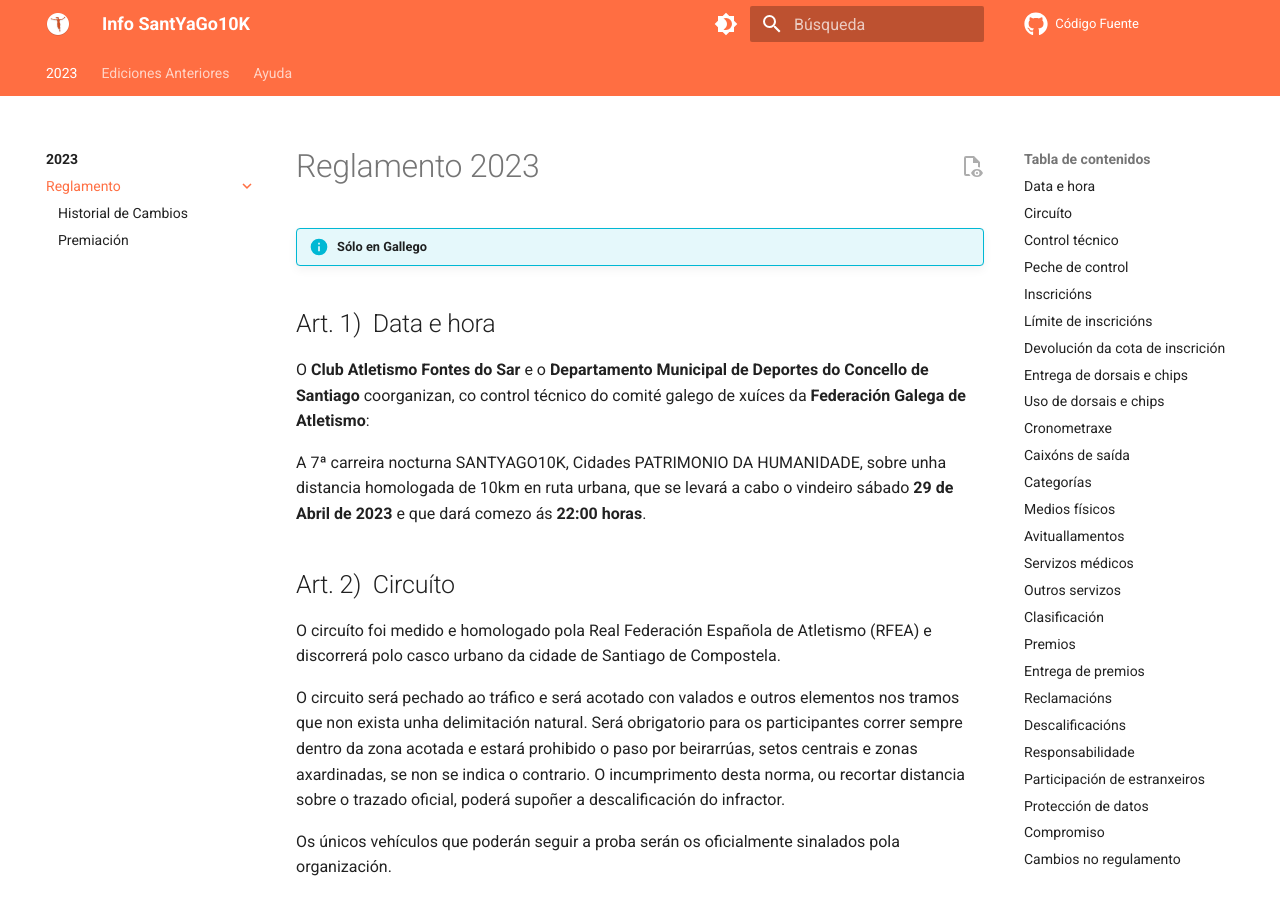
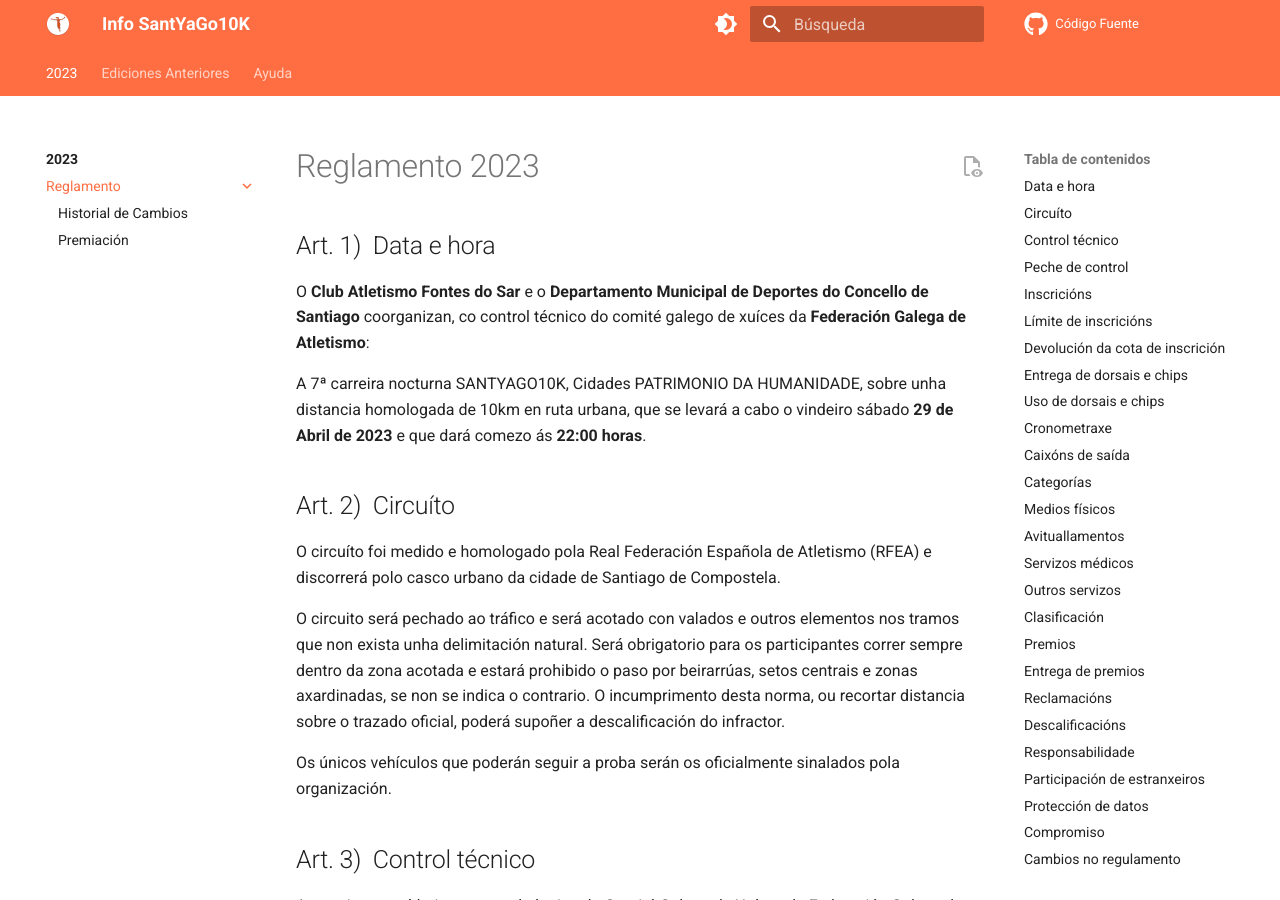
Before and after one commit to SantYaGo10K/Info, an MkDocs documentation site: the page built from info/reglamento/index.md, in a window 1280 px wide and 900 px high. Built offline with MkDocs 1.6.1 and Material for MkDocs 9.7.7, drawn with Linux system fonts in a browser that asks for light colours; comment, search, counter and statistics services are not loaded.

Commit message:
Remove Warning

```diff
--- a/info/reglamento/index.md
+++ b/info/reglamento/index.md
@@ -1,8 +1,6 @@
 # Reglamento 2023
 
 <link rel="stylesheet" href="/assets/styles/numbering.css" />
-
-!!! info "Sólo en Gallego"
 
 ## Data e hora
 
```
